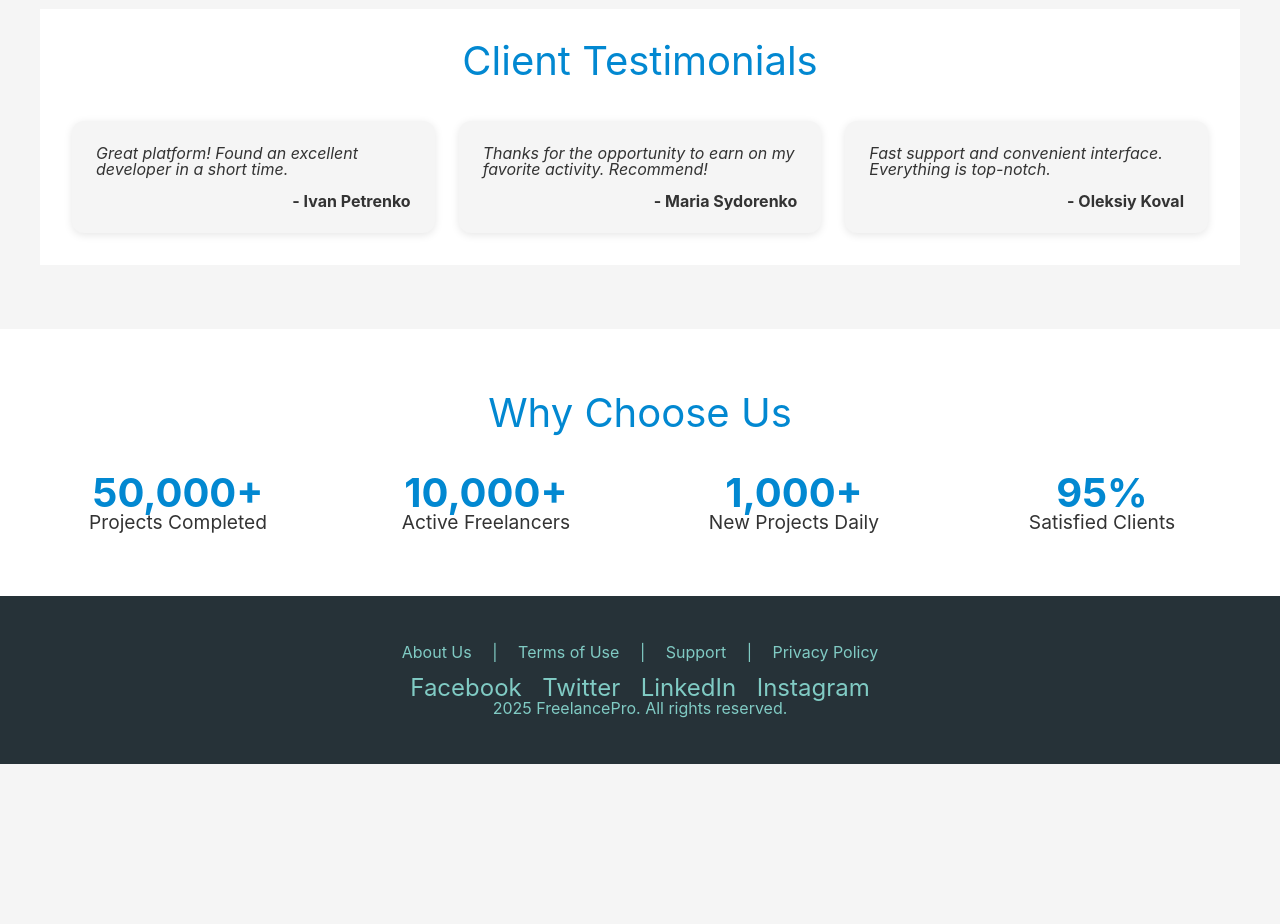
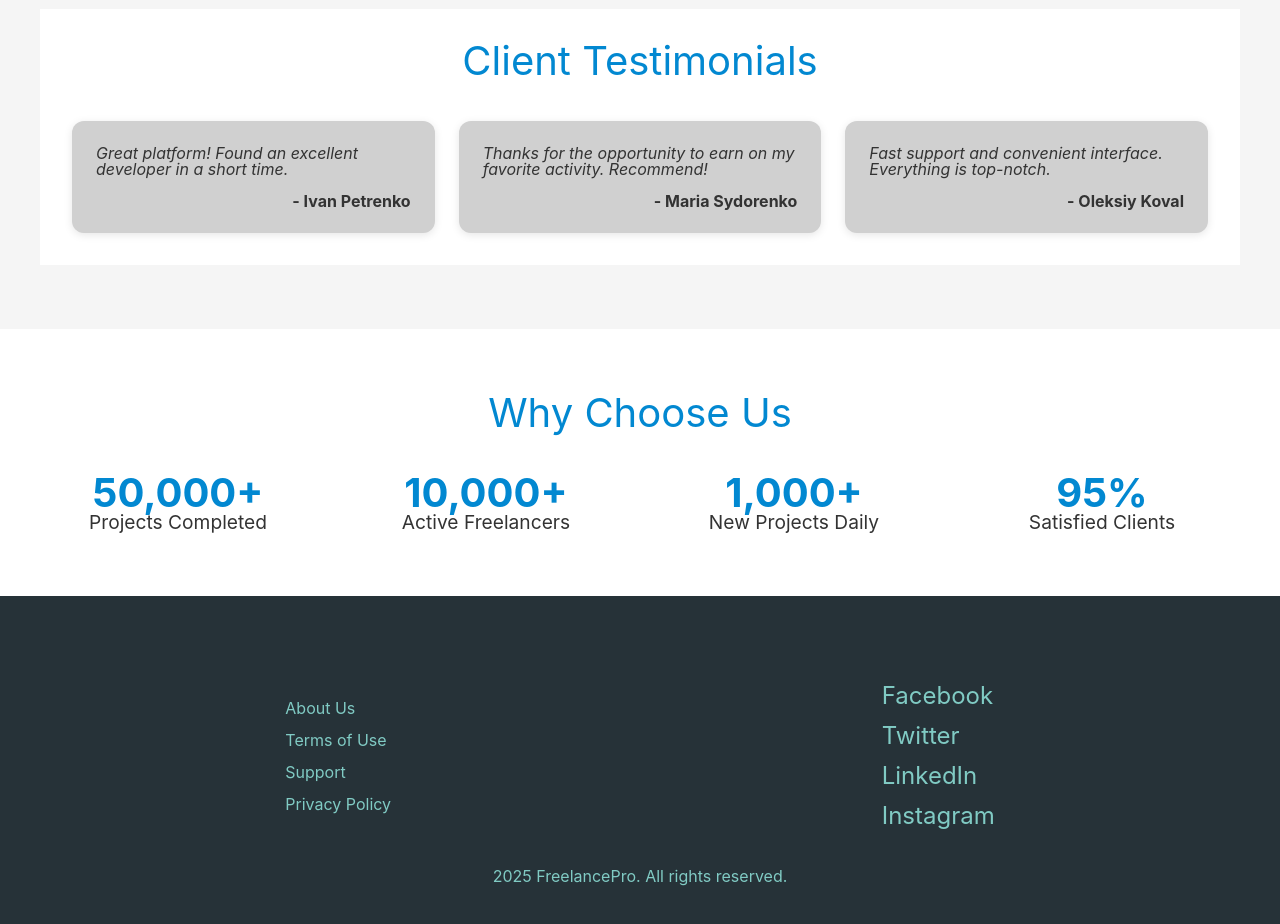
Before and after one commit to jekaboss/FreelancePro1.0, a plain HTML site: page index.html in a window 1280 px wide. Shown: the part 1720-2644 px from the top of the page. Before the commit the page ends 2484 px from the top, so only its background shows below. Drawn offline with Linux system fonts and the light colour scheme.

Commit message:
Add files via upload

```diff
--- a/css/style.css
+++ b/css/style.css
@@ -1,5 +1,3 @@
-
-
 :root {
   --bg-color: #f5f5f5;
   --text-color: #333;
@@ -7,7 +5,7 @@
   --primary-hover: #01579b;
   --nav-bg: #fff;
   --hero-bg: linear-gradient(135deg, #caced0 0%, #b5b8ba 100%); /* Змінено градієнт на синій */
-  --card-bg: #f5f5f5;
+  --card-bg: #d0d0d0;
   --footer-bg: #263238;
   --footer-text: #80cbc4;
   --shadow: 0 2px 8px rgba(0, 0, 0, 0.1);
@@ -71,11 +69,13 @@ nav {
 }
 
 .logo-text {
-  color: #000; /* Чорний для світлої теми */
+  color: #000;
+  /* Чорний для світлої теми */
 }
 
 [data-theme="dark"] .logo-text {
-  color: #fff; /* Білий для темної теми */
+  color: #fff;
+  /* Білий для темної теми */
 }
 
 .nav-links {
@@ -441,12 +441,36 @@ footer a:hover {
 }
 
 footer .social-links {
-  margin-top: 1rem;
+  /* margin-top: 1rem; */
 }
 
 footer .social-links a {
   font-size: 1.5rem;
-  margin: 0 0.5rem;
+  /* margin: 0 0.5rem; */
+}
+
+.footer-container {
+  display: flex;
+  justify-content: space-around;
+  align-items: center;
+  max-width: 1200px;
+  margin: 0 auto;
+  padding: 2rem 0;
+}
+
+.footer-links,
+.social-links {
+  display: flex;
+  flex-direction: column;
+  align-items: flex-start;
+}
+
+.footer-links a {
+  margin: 0.5rem 0;
+}
+
+.social-links a {
+  margin: 0.5rem 0;
 }
 
 /* Адаптивність */
@@ -587,6 +611,16 @@ footer .social-links a {
   }
 
   .hero-content p {
-    font-size: 1rem;
+    font-size: 1rem 1rem;
+  }
+
+  footer{
+    padding: 1rem;
+  }
+
+  .footer-container {
+    justify-content: space-between;
+    align-items: normal;
+    padding: 1rem;
   }
 }
--- a/index.html
+++ b/index.html
@@ -161,17 +161,19 @@
   </section>
 
   <footer>
-    <p>
-      <a href="#about" data-i18n="footerAbout">About Us</a> |
-      <a href="#terms" data-i18n="footerTerms">Terms of Use</a> |
-      <a href="#support" data-i18n="footerSupport">Support</a> |
+    <div class="footer-container">
+      <div class="footer-links">
+        <a href="#about" data-i18n="footerAbout">About Us</a>
+        <a href="#terms" data-i18n="footerTerms">Terms of Use</a>
+        <a href="#support" data-i18n="footerSupport">Support</a>
         <a href="#privacy" data-i18n="footerPrivacy">Privacy Policy</a>
-    </p>
+      </div>
       <div class="social-links">
         <a href="#">Facebook</a>
         <a href="#">Twitter</a>
         <a href="#">LinkedIn</a>
         <a href="#">Instagram</a>
+      </div>
     </div>
     <p data-i18n="footerCopyright">2025 FreelancePro. All rights reserved.</p>
   </footer>
```
Lines whose indentation alone changed are shown as unchanged.
